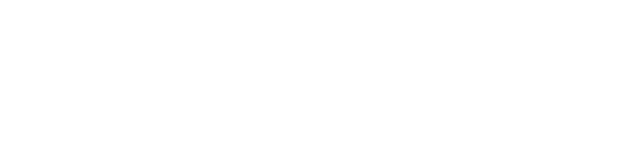
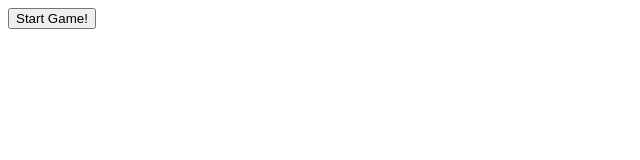
Before and after one commit to babboe1/Rock-Paper-Scissor, a plain HTML site: page index.html in a window 1280 px wide. Shown: the whole page, without its empty margins (0-640 px from the left). Drawn offline with Linux system fonts and the light colour scheme.

Commit message:
feat: add start game button

```diff
--- a/index.html
+++ b/index.html
@@ -8,6 +8,6 @@
       <script src="app.js" defer></script>
    </head>
    <body>
-
+      <button id="start-game-btn">Start Game!</button>
    </body>
 </html>
```
